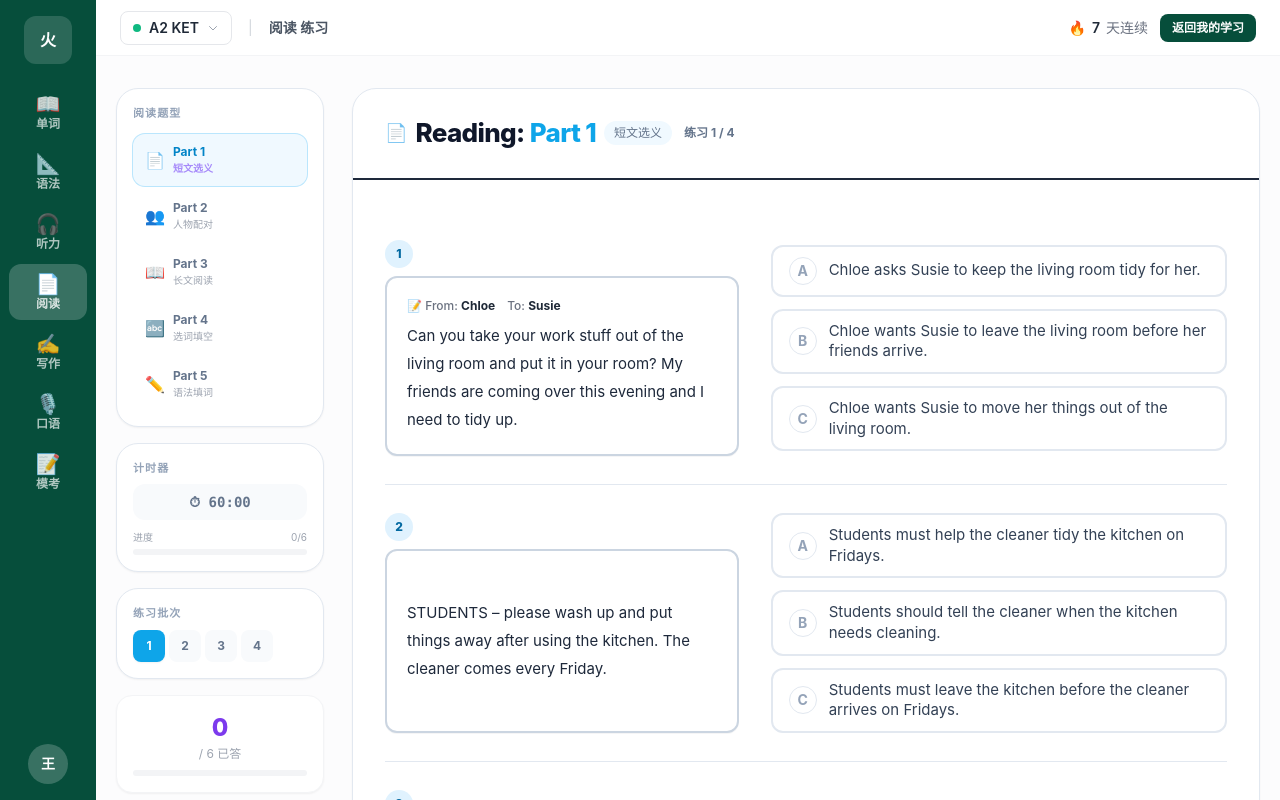
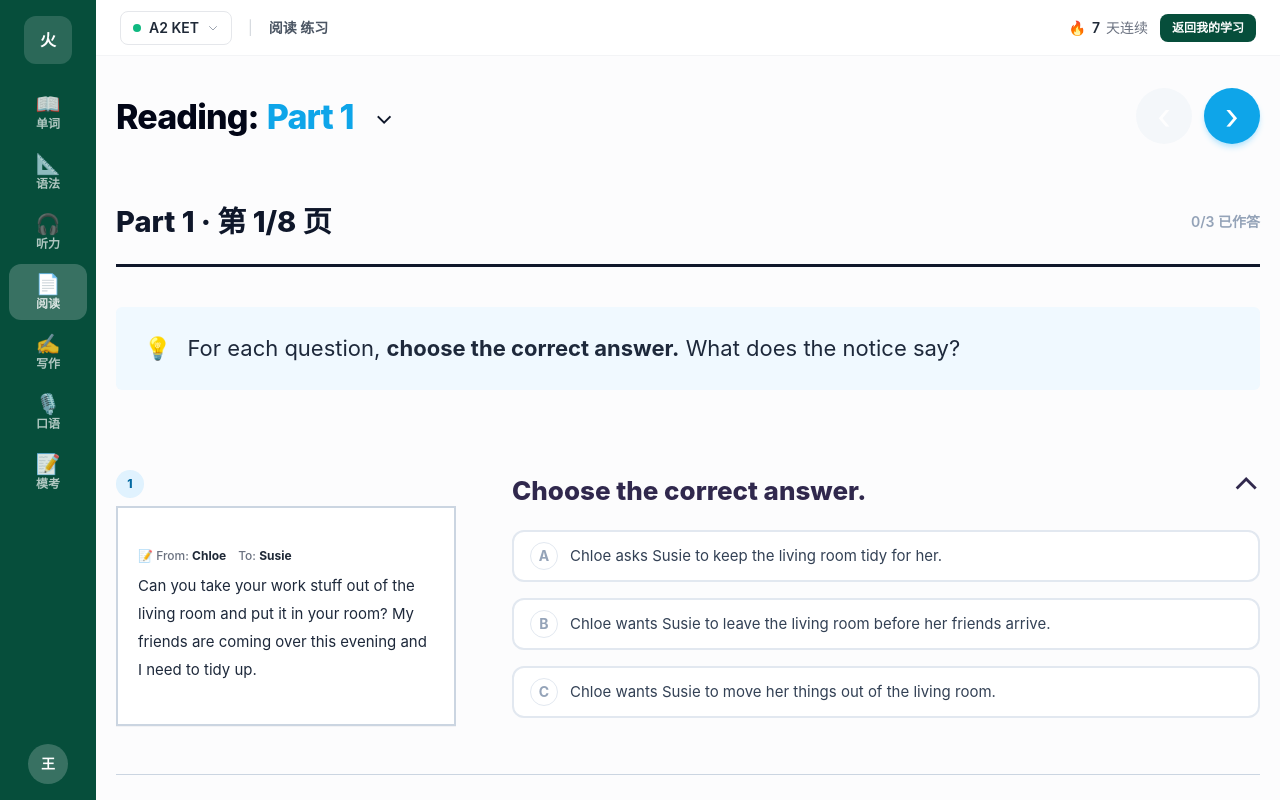
Before and after one commit to audrey-ship-it/mars-cambridge, a React (Vite) app: page /cambridge-reading in a window 1280 px wide. Built offline with nearby package versions, Linux system fonts and the light colour scheme.

Commit message:
按真题书重构阅读Part1版式

```diff
--- a/src/pages/CambridgeReading.jsx
+++ b/src/pages/CambridgeReading.jsx
@@ -16,8 +16,8 @@ function buildBatches(partId) {
       (t.part1?.questions || []).map(q => ({ ...q, _key: `${ti}_${q.id}` }))
     )
     const batches = []
-    for (let i = 0; i < allQ.length; i += 6)
-      batches.push({ questions: allQ.slice(i, i + 6) })
+    for (let i = 0; i < allQ.length; i += 3)
+      batches.push({ questions: allQ.slice(i, i + 3) })
     return batches
   }
   // Parts 2/3/4: one batch per test (context-dependent)
@@ -37,6 +37,7 @@ export default function CambridgeReading() {
   const [batchChecked, setBatchChecked] = useState(false)
   const [retrying,     setRetrying]     = useState({})  // _key → true
   const [showAns,      setShowAns]      = useState({})  // _key → true
+  const [openQuestion, setOpenQuestion] = useState(null)
   // Part 5 only
   const [p5Checked,    setP5Checked]    = useState(false)
   const [p5Score,      setP5Score]      = useState(null)
@@ -75,6 +76,7 @@ export default function CambridgeReading() {
     setBatchChecked(false)
     setRetrying({})
     setShowAns({})
+    setOpenQuestion(null)
   }, [partId, batchIdx])
 
   useEffect(() => {
@@ -277,7 +279,7 @@ export default function CambridgeReading() {
       <div className="max-w-[1440px] mx-auto px-5 py-8 flex gap-7">
 
         {/* Sidebar */}
-        <aside className="w-52 flex-shrink-0 space-y-4">
+        <aside className="hidden w-52 flex-shrink-0 space-y-4">
 
           {/* Part selector */}
           <div className="bg-white rounded-[22px] border border-slate-200 shadow-sm p-4">
@@ -421,15 +423,56 @@ export default function CambridgeReading() {
         </aside>
 
         {/* Main Content */}
-        <div className="flex-1 min-w-0">
+        <div className="flex-1 min-w-0 max-w-none">
+          {!isPart5 && (
+            <div className="mb-8">
+              <div className="flex items-center justify-between gap-4">
+                <div className="flex items-center gap-2">
+                  <span className="text-[34px] font-extrabold tracking-tight text-slate-950">Reading:</span>
+                  <select
+                    value={partId}
+                    onChange={e => { setPartId(Number(e.target.value)); setBatchIdx(0) }}
+                    className="appearance-none bg-transparent text-[34px] font-extrabold tracking-tight text-sky-500 pr-9 focus:outline-none cursor-pointer"
+                    aria-label="选择阅读题型"
+                  >
+                    {[1, 2, 3, 4, 5].map(pid => <option key={pid} value={pid}>{PART_LABELS[pid]}</option>)}
+                  </select>
+                  <span className="-ml-8 pointer-events-none text-slate-900 text-2xl">⌄</span>
+                </div>
+                <div className="flex items-center gap-3">
+                  <button
+                    onClick={() => setBatchIdx(i => Math.max(0, i - 1))}
+                    disabled={batchIdx === 0}
+                    aria-label="上一套"
+                    className="w-14 h-14 rounded-full bg-slate-100 text-white text-4xl leading-none disabled:opacity-70 hover:bg-slate-200 transition-colors"
+                  >‹</button>
+                  <button
+                    onClick={() => setBatchIdx(i => Math.min(batches.length - 1, i + 1))}
+                    disabled={batchIdx === batches.length - 1}
+                    aria-label="下一套"
+                    className="w-14 h-14 rounded-full bg-sky-500 text-white text-4xl leading-none disabled:opacity-35 hover:bg-sky-600 shadow-md shadow-sky-200 transition-colors"
+                  >›</button>
+                </div>
+              </div>
+              <div className="mt-14 flex items-center justify-between border-b-[3px] border-slate-900 pb-5">
+                <h1 className="text-[29px] font-extrabold text-slate-900">{partId === 1 ? `Part 1 · 第 ${batchIdx + 1}/${batches.length} 页` : `Test ${batchIdx + 1} / ${batches.length}`}</h1>
+                <span className="text-sm font-semibold text-slate-400">{batchAnswered}/{batchQs.length} 已作答</span>
+              </div>
+              {partId === 1 && (
+                <div className="mt-10 bg-sky-50 px-7 py-6 text-[22px] leading-relaxed text-slate-800 rounded-md">
+                  <span className="mr-4">💡</span>For each question, <strong>choose the correct answer.</strong> What does the notice say?
+                </div>
+              )}
+            </div>
+          )}
           <AnimatePresence mode="wait">
             <motion.div key={isPart5 ? `p5-${part5Id}` : `${partId}-${batchIdx}`}
               initial={{ opacity: 0, y: 12 }} animate={{ opacity: 1, y: 0 }}
               exit={{ opacity: 0, y: -8 }} transition={{ duration: 0.18 }}
-              className="bg-white rounded-[24px] border border-slate-200 shadow-sm overflow-hidden"
+              className={`${isPart5 ? 'bg-white rounded-[24px] border border-slate-200 shadow-sm' : 'bg-transparent'} overflow-hidden`}
             >
               {/* Card header */}
-              <div className="px-8 py-6 border-b-2 border-slate-800 flex items-start justify-between">
+              <div className={`${!isPart5 ? 'hidden' : ''} px-8 py-6 border-b-2 border-slate-800 flex items-start justify-between`}>
                 <div>
                   <div className="flex items-center gap-2 mb-0.5">
                     <span className="text-lg">{PART_ICONS[partId]}</span>
@@ -462,7 +505,7 @@ export default function CambridgeReading() {
               </div>
 
               {/* Part content */}
-              <div className="p-8">
+              <div className={`${!isPart5 ? 'px-0 py-0' : 'p-8'}`}>
 
                 {/* ── PART 1 ── */}
                 {partId === 1 && currentBatch && (
@@ -471,7 +514,7 @@ export default function CambridgeReading() {
                       <motion.div key={q._key}
                         initial={{ opacity: 0, y: 10 }} animate={{ opacity: 1, y: 0 }}
                         transition={{ delay: qi * 0.04 }}
-                        className="grid grid-cols-[42%_1fr] gap-8 py-7 border-b border-slate-200 last:border-b-0"
+                        className="grid grid-cols-[340px_1fr] gap-14 py-12 border-b border-slate-300 last:border-b-0"
                       >
                         {/* Left: numbered stimulus box */}
                         <div className="min-w-0 flex flex-col">
@@ -482,7 +525,7 @@ export default function CambridgeReading() {
                                 : answers[q._key] ? 'bg-sky-500 text-white' : 'bg-sky-100 text-sky-700'
                             }`}>{qi + 1 + batchIdx * 6}</span>
                           </div>
-                          <div className="flex-1 border-2 border-slate-300 rounded-xl p-5 bg-white flex flex-col justify-center shadow-[0_1px_0_rgba(15,23,42,.04)]">
+                          <div className="flex-1 border-2 border-slate-300 rounded-none p-5 bg-white flex flex-col justify-center shadow-[0_1px_0_rgba(15,23,42,.04)]">
                             {(q.from || q.title) && (
                               <div className="flex flex-wrap gap-x-3 mb-2 text-xs text-gray-500 font-medium">
                                 {q.from && <span>{TYPE_ICON[q.type]||'📄'} From: <span className="text-gray-800 font-bold">{q.from}</span></span>}
@@ -496,11 +539,23 @@ export default function CambridgeReading() {
                         </div>
 
                         {/* Right: options + wrong actions */}
-                        <div className="min-w-0 flex flex-col justify-center space-y-3">
-                          {Object.entries(q.options).map(([label, opt]) => (
-                            <MCOption key={label} q={q} opt={opt} label={label} />
-                          ))}
-                          <WrongActions q={q} />
+                        <div className="min-w-0 self-center">
+                          <button
+                            onClick={() => setOpenQuestion(openQuestion === q._key ? null : q._key)}
+                            className="w-full flex items-center justify-between text-left pb-5 text-[26px] font-extrabold text-[#30284d]"
+                            aria-expanded={openQuestion === q._key || (openQuestion === null && qi === 0)}
+                          >
+                            <span>{q.question || 'Choose the correct answer.'}</span>
+                            <span className={`text-4xl font-normal transition-transform ${openQuestion === q._key || (openQuestion === null && qi === 0) ? 'rotate-180' : ''}`}>⌄</span>
+                          </button>
+                          {(openQuestion === q._key || (openQuestion === null && qi === 0)) && (
+                            <div className="space-y-4 pb-2">
+                              {Object.entries(q.options).map(([label, opt]) => (
+                                <MCOption key={label} q={q} opt={opt} label={label} />
+                              ))}
+                              <WrongActions q={q} />
+                            </div>
+                          )}
                         </div>
                       </motion.div>
                     ))}
```
